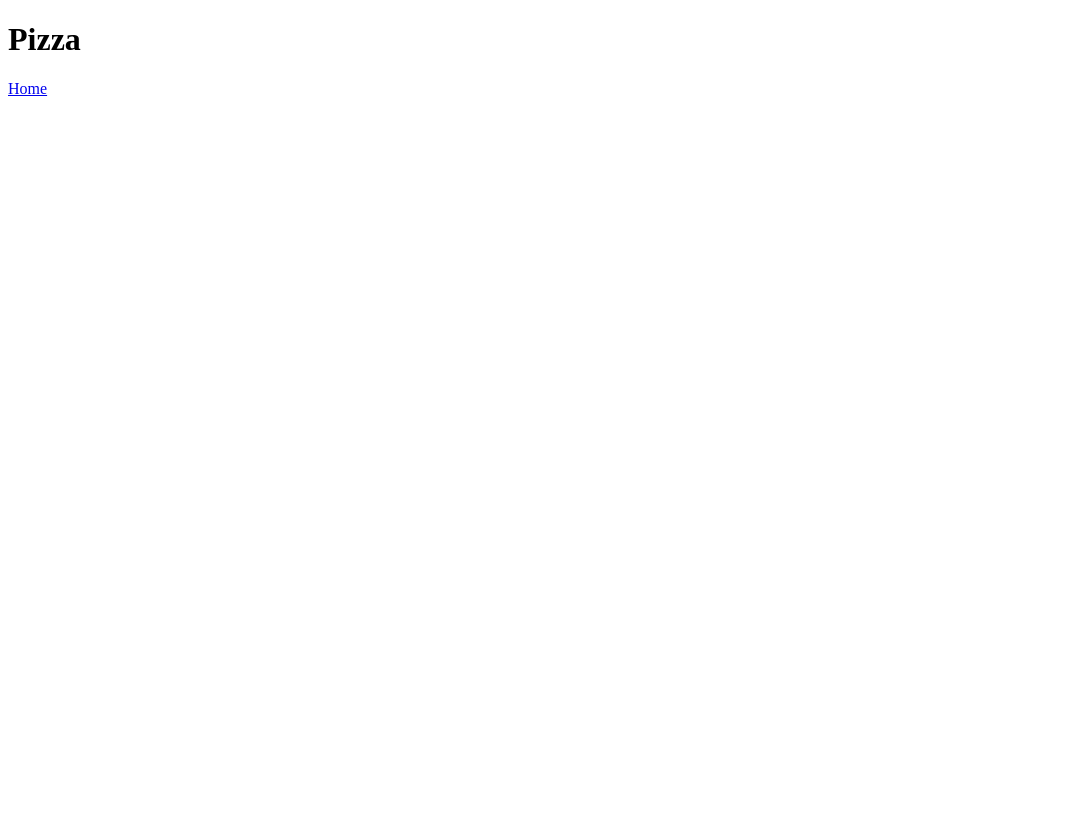
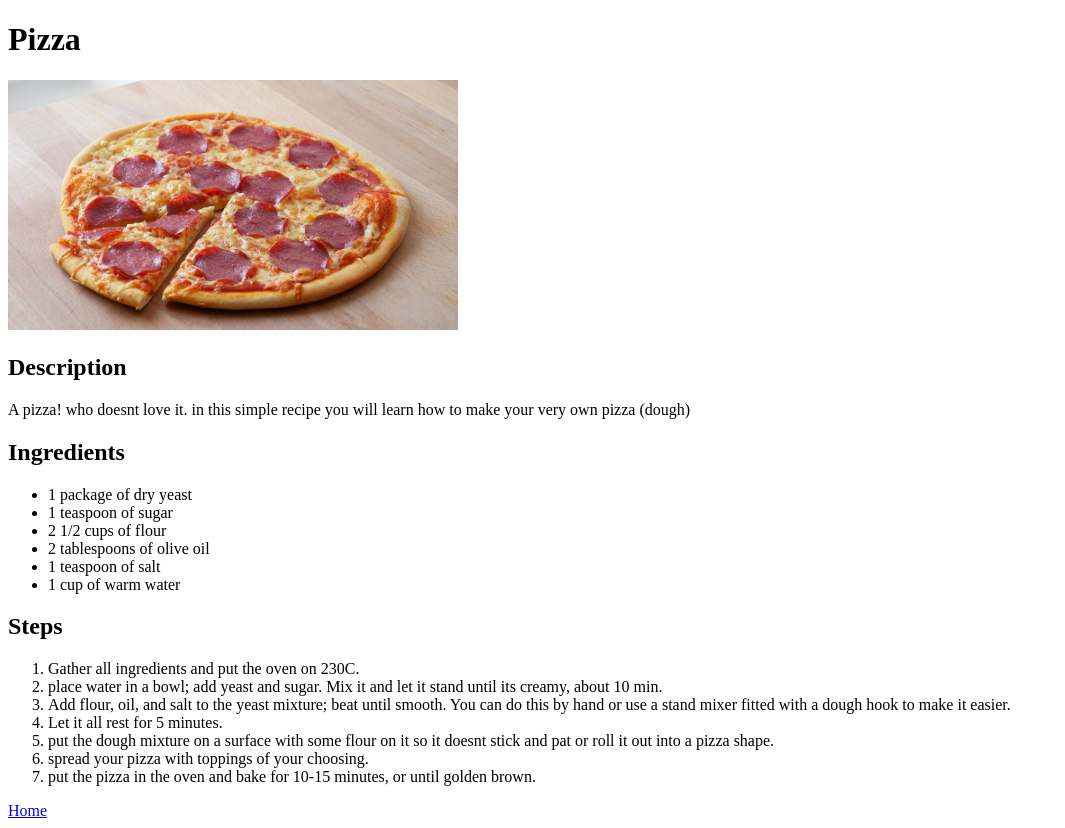
Before and after one commit to pieterkerff/odin-recipes, a plain HTML site: page recipes/pizza.html in a window 1280 px wide. Shown: the whole page, without its empty margins (0-1065 px from the left). Before the commit the page ends 800 px from the top, so only its background shows below. Drawn offline with Linux system fonts and the light colour scheme.

Commit message:
Finalized pizza.html, added file structure for img updated index.html to allow redirecting.

```diff
--- a/recipes/pizza.html
+++ b/recipes/pizza.html
@@ -6,6 +6,31 @@
   </head>
   <body>
     <h1>Pizza</h1>
+    <img src="../images/pizza.jpg" alt="Pizza" height="250" width="450">
+
+    <h2>Description</h2>
+    <p>A pizza! who doesnt love it. in this simple recipe you will learn how to make your very own pizza (dough)</p>
+
+    <h2>Ingredients</h2>
+    <ul>
+        <li>1 package of dry yeast</li>
+        <li>1 teaspoon of sugar</li>
+        <li>2 1/2 cups of flour</li>
+        <li>2 tablespoons of olive oil</li>
+        <li>1 teaspoon of salt</li>
+        <li>1 cup of warm water</li>
+    </ul>
+
+    <h2>Steps</h2>
+    <ol>
+        <li>Gather all ingredients and put the oven on  230C.</li>
+        <li>place water in a bowl; add yeast and sugar. Mix it and let it stand until its creamy, about 10 min.</li>
+        <li>Add flour, oil, and salt to the yeast mixture; beat until smooth. You can do this by hand or use a stand mixer fitted with a dough hook to make it easier.</li>
+        <li>Let it all rest for 5 minutes.</li>
+        <li>put the dough mixture on a surface with some flour on it so it doesnt stick and pat or roll it out into a pizza shape.</li>
+        <li>spread your pizza with toppings of your choosing.</li>
+        <li>put the pizza in the oven and bake for 10-15 minutes, or until golden brown.</li>
+    </ol>
 
 
     <a href="../index.html">Home</a>
```
Also changed, not shown: index.html (+9 -7 lines), images/pizza.jpg (added).
